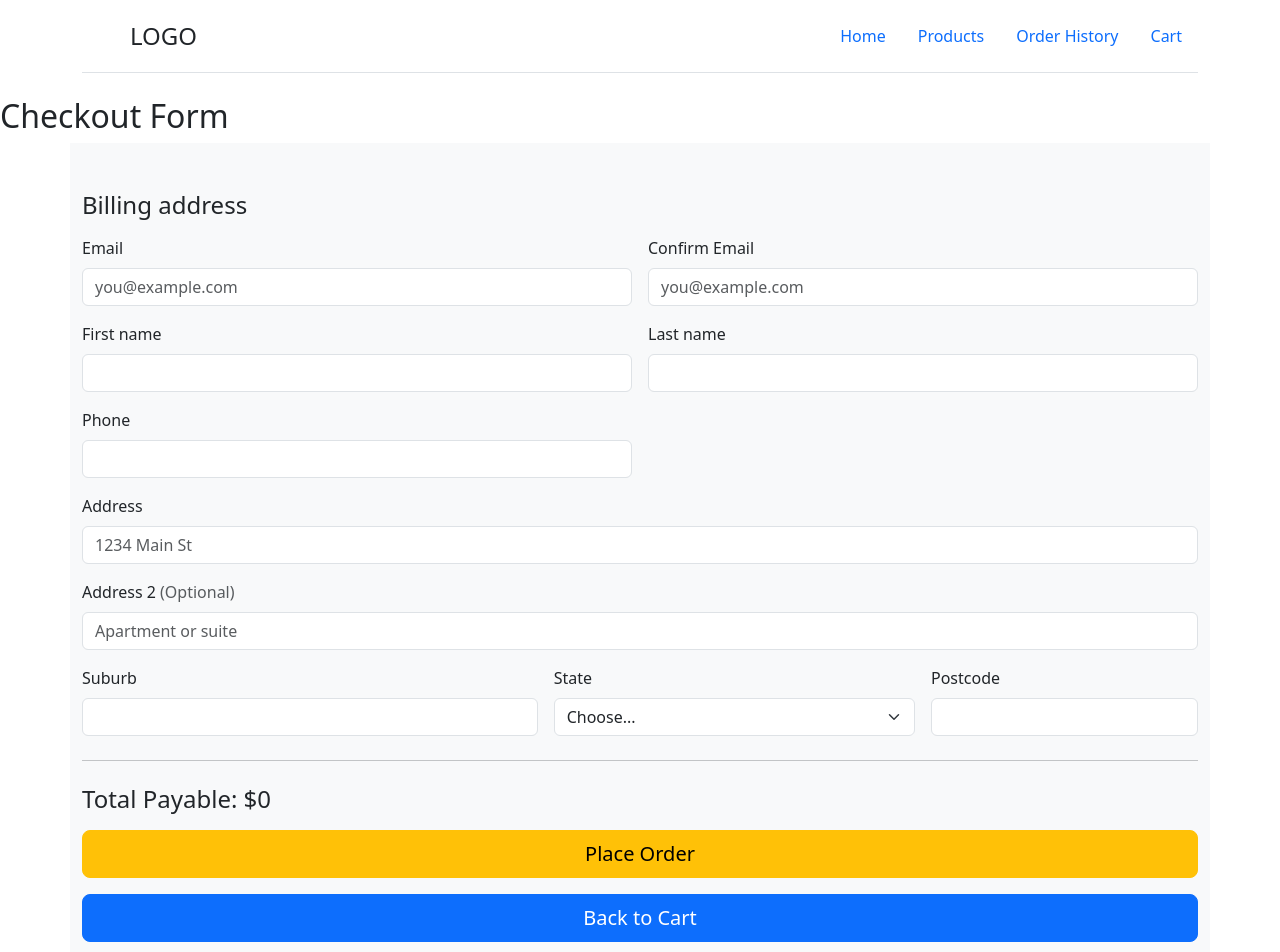
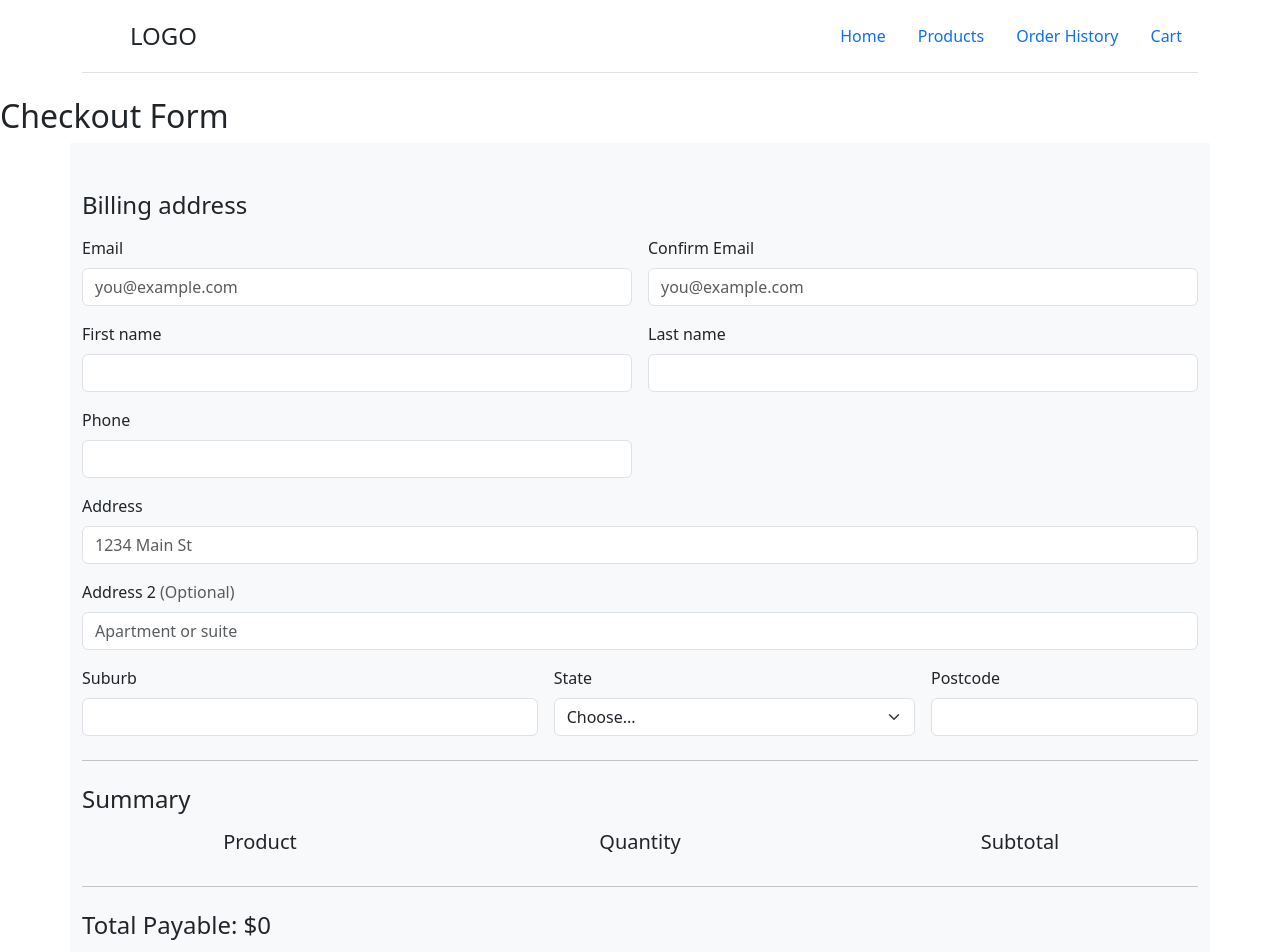
Before and after one commit to MERN-Project-Sticker-Shop/T3A2-Client, a React (Vite) app: page /checkout in a window 1280 px wide. Shown: the top 952 px of the page. Built offline with nearby package versions, Linux system fonts and the light colour scheme.

Commit message:
added product summary to checkout page

```diff
--- a/src/components/Checkout.jsx
+++ b/src/components/Checkout.jsx
@@ -1,5 +1,6 @@
 import React, { useState, useEffect } from 'react'
 import { useNavigate } from 'react-router-dom'
+import Summary from './Summary'
 
 const Checkout = ({address, setAddress, addAddressToOrder, order, total, addTotalToOrder, addOrderToOrders}) => {
 
@@ -123,6 +124,17 @@ const Checkout = ({address, setAddress, addAddressToOrder, order, total, addTota
             </div>
           </div>
           <hr className="my-4"/>
+
+          <h4 className="mb-3">Summary</h4>
+          <div class="row mb-3 text-center">
+            <div class="col-4 themed-grid-col "><h5>Product</h5></div>
+            <div class="col-4 themed-grid-col"><h5>Quantity</h5></div>
+            <div class="col-4 themed-grid-col"><h5>Subtotal</h5></div>
+          </div>
+
+          {order.cart.map(item => <div key={item.product} class="row mb-3 text-center"><Summary item={item}/></div>)}
+
+          <hr className="my-4"/>
           <h4 className="mb-3">Total Payable: ${total}</h4>
 
           <button className="w-100 btn btn-warning btn-lg" type="submit">Place Order</button>
--- /dev/null
+++ b/src/components/Summary.jsx
@@ -0,0 +1,13 @@
+import React from 'react'
+
+const Summary = ({item}) => {
+  return (
+    <>
+        <div class="col-4 themed-grid-col">{item.product}</div>
+        <div class="col-4 themed-grid-col">{item.quantity}</div>
+        <div class="col-4 themed-grid-col">{item.quantity*item.price}</div>
+    </>
+  )
+}
+
+export default Summary
```
